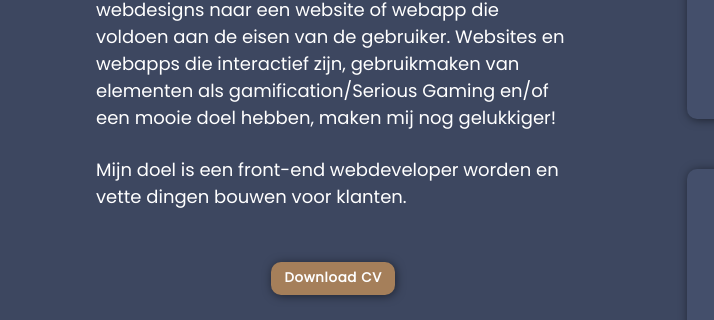
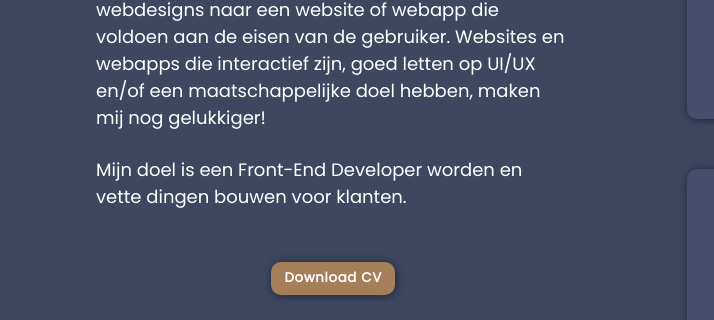
Before and after one commit to M-burak09/portfolio, a website: page index.html in a window 1280 px wide. Shown: the part 1012-1332 px from the top of the page, 0-714 px from the left. Drawn offline with nearby package versions, Linux system fonts and the light colour scheme.

Commit message:
content change

```diff
--- a/index.html
+++ b/index.html
@@ -49,8 +49,8 @@
         <section class="about__content transition2">
             <h3> Over mij</h3> <br>
             <p> Hallo! Ik ben Burak, een informatica student op het hbo met interactietechnologie als specialisatie. </p> <br>
-            <p> Mijn interesses liggen in het omtoveren van webdesigns naar een website of webapp die voldoen aan de eisen van de gebruiker. Websites en webapps die interactief zijn, gebruikmaken van elementen als gamification/Serious Gaming en/of een mooie doel hebben, maken mij nog gelukkiger! </p> <br>
-            <p> Mijn doel is een front-end webdeveloper worden en vette dingen bouwen voor klanten. </p> <br>
+            <p> Mijn interesses liggen in het omtoveren van webdesigns naar een website of webapp die voldoen aan de eisen van de gebruiker. Websites en webapps die interactief zijn, goed letten op UI/UX en/of een maatschappelijke doel hebben, maken mij nog gelukkiger! </p> <br>
+            <p> Mijn doel is een Front-End Developer worden en vette dingen bouwen voor klanten. </p> <br>
             <button class="about__content__button" type="submit" onclick="window.open('img/CV_Burak_Kivrak.pdf')"> Download CV </button>
         </section>
         <section class="about__skills">
```
Also changed, not shown: public/index.html (+1 -1 lines).
